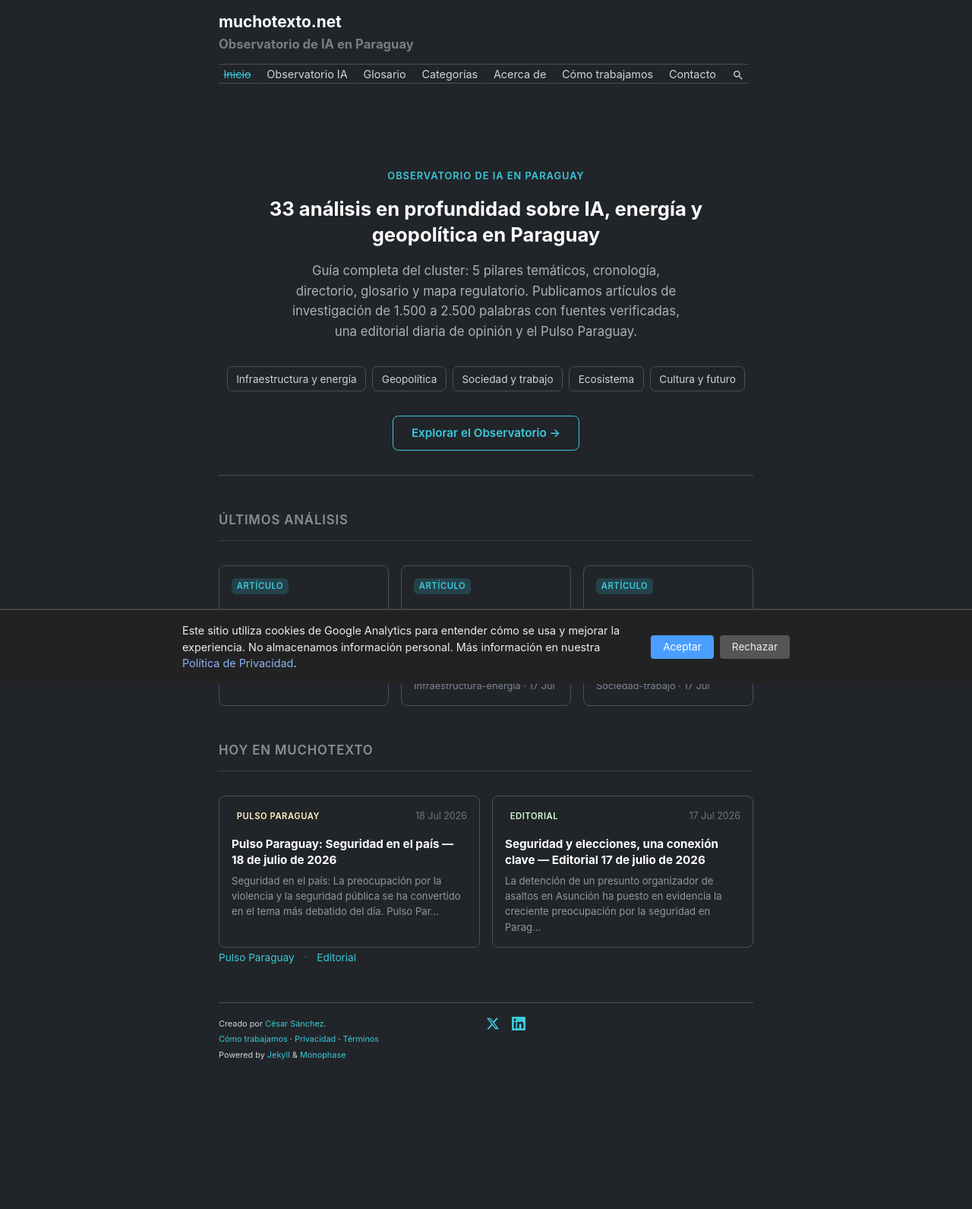
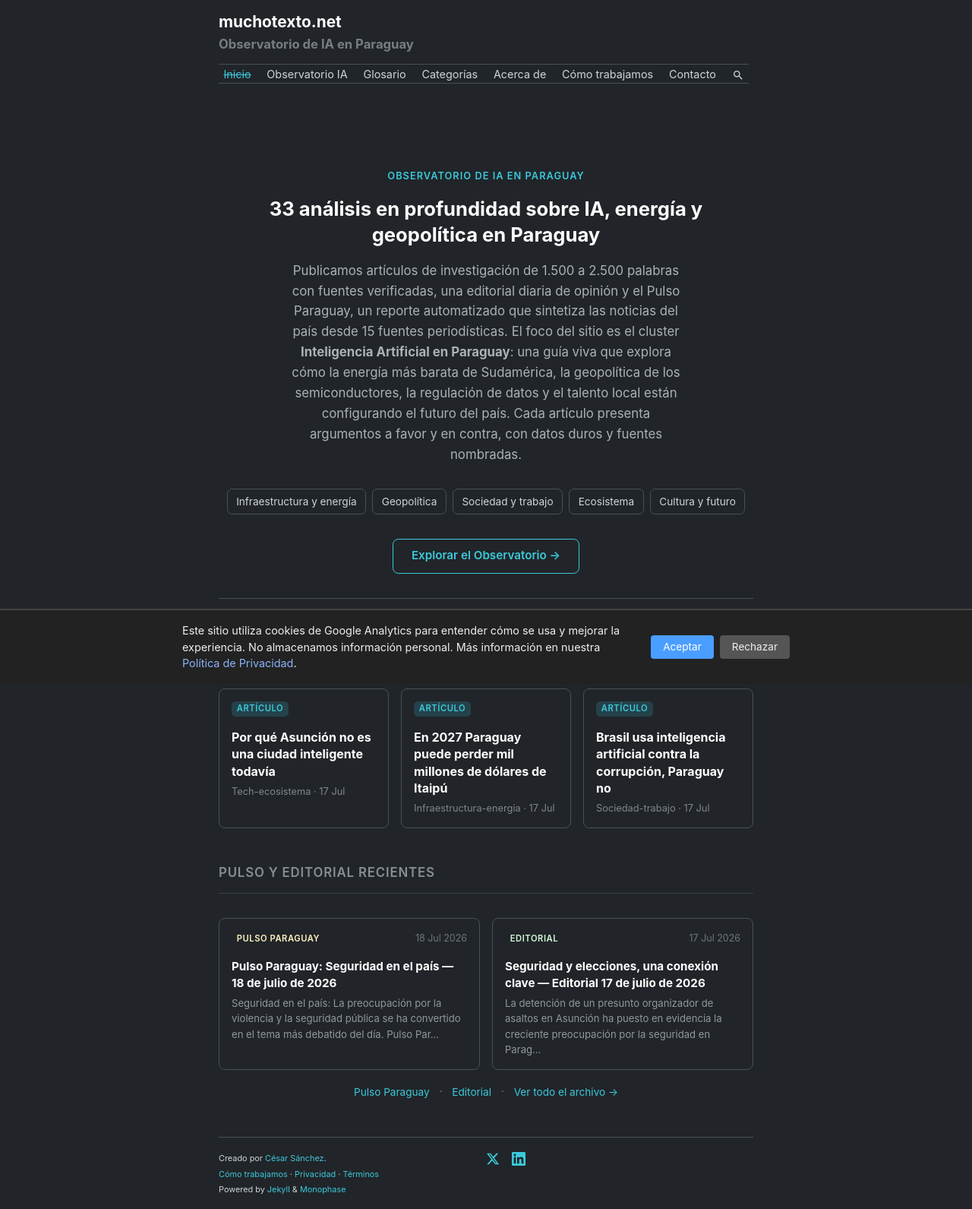
Before and after one commit to miravosqueinteresante/muchotexto.net, a Jekyll site: the page built from index.markdown, in a window 1280 px wide. Shown: the whole page at 76% size. Built offline with Jekyll 4.4.1, drawn with Linux system fonts in a browser that asks for light colours; before the commit the page ends 1413 px from its top, so only the background shows below that.

Commit message:
fix: rename daily section, add archive link, expand hero intro, reduce masthead gap

```diff
--- a/_layouts/home.html
+++ b/_layouts/home.html
@@ -12,7 +12,7 @@
 <section class="hero-observatorio">
   <p class="hero-eyebrow">Observatorio de IA en Paraguay</p>
   <h1 class="hero-title">{{ articulos.size }} análisis en profundidad sobre IA, energía y geopolítica en Paraguay</h1>
-  <p class="hero-desc">Guía completa del cluster: 5 pilares temáticos, cronología, directorio, glosario y mapa regulatorio. Publicamos artículos de investigación de 1.500 a 2.500 palabras con fuentes verificadas, una editorial diaria de opinión y el Pulso Paraguay.</p>
+  <p class="hero-desc">Publicamos artículos de investigación de 1.500 a 2.500 palabras con fuentes verificadas, una editorial diaria de opinión y el Pulso Paraguay, un reporte automatizado que sintetiza las noticias del país desde 15 fuentes periodísticas. El foco del sitio es el cluster <strong>Inteligencia Artificial en Paraguay</strong>: una guía viva que explora cómo la energía más barata de Sudamérica, la geopolítica de los semiconductores, la regulación de datos y el talento local están configurando el futuro del país. Cada artículo presenta argumentos a favor y en contra, con datos duros y fuentes nombradas.</p>
   <div class="hero-pillars">
     <a href="{{ '/ia-en-paraguay/#infraestructura-y-energia' | relative_url }}">Infraestructura y energía</a>
     <a href="{{ '/ia-en-paraguay/#geopolítica-y-regulación-tech' | relative_url }}">Geopolítica</a>
@@ -37,7 +37,7 @@
 </section>
 
 <section class="home-section">
-  <h2 class="home-section-title">Hoy en Muchotexto</h2>
+  <h2 class="home-section-title">Pulso y editorial recientes</h2>
 
   <div class="daily-featured">
     {% if ultimo_pulso %}
@@ -63,7 +63,11 @@
     {% endif %}
   </div>
 
-  <a class="see-all" href="{{ '/categories/#pulso-paraguay' | relative_url }}">Pulso Paraguay</a>
-  <span class="see-all-sep">&middot;</span>
-  <a class="see-all" href="{{ '/categories/#editorial' | relative_url }}">Editorial</a>
+  <div class="daily-links">
+    <a class="see-all" href="{{ '/categories/#pulso-paraguay' | relative_url }}">Pulso Paraguay</a>
+    <span class="see-all-sep">&middot;</span>
+    <a class="see-all" href="{{ '/categories/#editorial' | relative_url }}">Editorial</a>
+    <span class="see-all-sep">&middot;</span>
+    <a class="see-all" href="{{ '/archive/' | relative_url }}">Ver todo el archivo &rarr;</a>
+  </div>
 </section>
--- a/_sass/monophase/_home.scss
+++ b/_sass/monophase/_home.scss
@@ -2,6 +2,11 @@
  * Homepage — Observatorio layout
  * ponytail: design tokens from _variables.scss, dark mode only
  */
+
+// Reduce masthead gap on homepage — tagline and hero eyebrow echo each other
+.home .masthead {
+  margin-bottom: var(--spacer);
+}
 
 .hero-observatorio {
   padding: var(--spacer-3) 0 var(--spacer-2);
@@ -247,3 +252,8 @@
   margin: 0 0.5em;
   opacity: 0.35;
 }
+
+.daily-links {
+  margin-top: var(--spacer);
+  text-align: center;
+}
```
